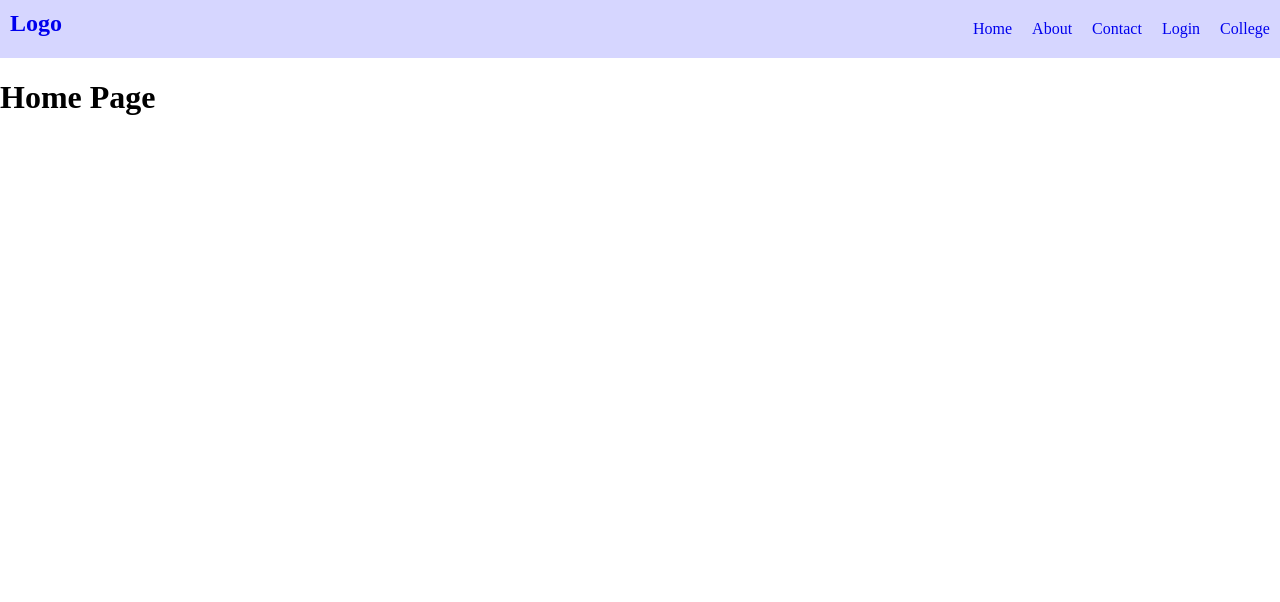
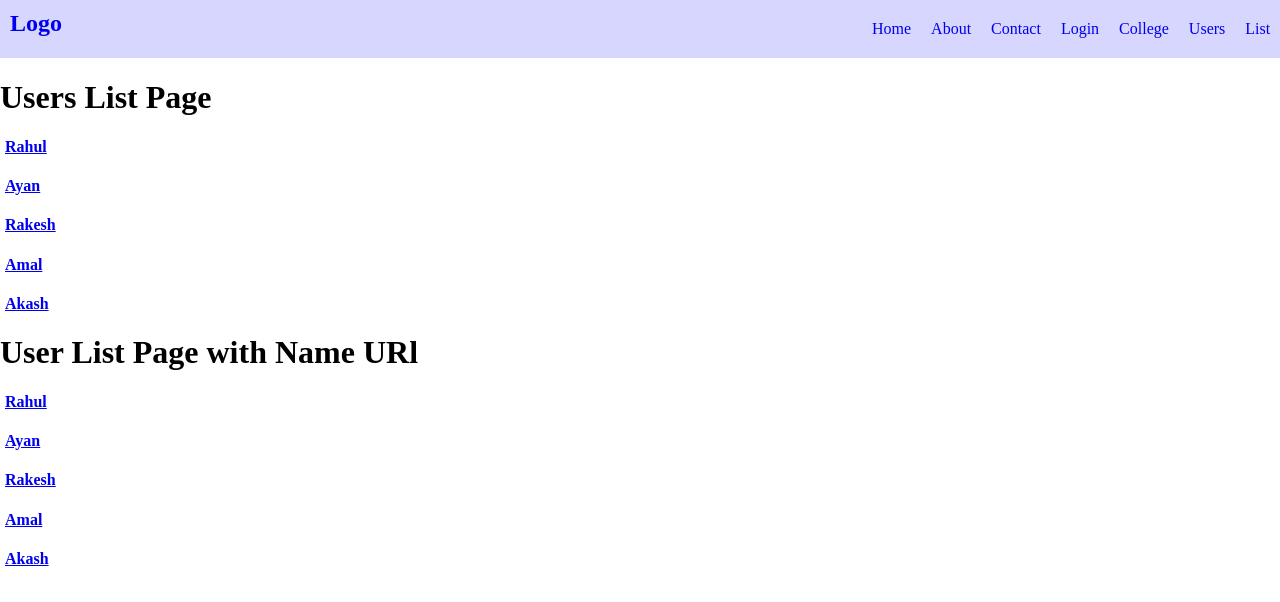
Before and after one commit to Srijan-giri/React_Code_step_by_Step, a React (Vite) app: page /users in a window 1280 px wide. Before the commit this address led to /. Shown: the top 602 px of the page. Built offline with nearby package versions, Linux system fonts and the light colour scheme.

Commit message:
Dynamic Routing and Optional Segment in React

```diff
--- a/public/app.css
+++ b/public/app.css
@@ -17,7 +17,7 @@ body {
     margin: auto;
     justify-content: space-around;
     /* max-width: 100%; */
-    width: 307px;
+    width: 408px;
 }
 
 .header ul li {
--- a/src/App.jsx
+++ b/src/App.jsx
@@ -9,26 +9,52 @@ import College from "./components/College";
 import Student from "./components/Student";
 import Department from "./components/Department";
 import StudentDetails from "./components/StudentDetails";
+import Users from "./components/Users";
+import UserDetails from "./components/UserDetails";
 
 
 function App() {
   return (
     <div>
 
-      <Navbar />
+      {/* <Navbar />    */}
       <Routes>
-        <Route path="/" element={<Home />}>Home</Route>
-        <Route path="/about" element={<About />}></Route>
-        <Route path="/contact" element={<Contact />}>Contact</Route>
-        <Route path="/login" element={<Login />}>Login</Route>
+        <Route element={<Navbar />}>
+          <Route path="/" element={<Home />}>Home</Route>
+          <Route path="/about" element={<About />}></Route>
+          <Route path="/contact" element={<Contact />}>Contact</Route>
+          <Route path="/login" element={<Login />}>Login</Route>
+
+
+          {/* <Route path="/users" element={<Users />}></Route> */}
+
+
+          {/* Optional Segment */}
+          {/* syntax : /users/list? --> so Users compoenent can open on both url */}
+          <Route path="/users/list?" element={<Users />}></Route>
+
+
+          {/* optional segment */}
+          {/* <Route path="/users/:id" element={<UserDetails />}></Route> */}
+          <Route path="/users/:id/:name?" element={<UserDetails />}></Route>
+
+        </Route>
+
         <Route path="/college" element={<College />}>
-          <Route path="student" element={<Student />}></Route>
+          {/* <Route path="student" element={<Student />}></Route> */}
+          <Route index element={<Student />}></Route>
           <Route path="department" element={<Department />}></Route>
           <Route path="student-details" element={<StudentDetails />}></Route>
         </Route>
 
-        <Route path="/*" element={<Navigate to={"/"} />}></Route>
+
+        <Route path="/*" element={<h1>404 Page Not Found</h1>}></Route>
+
+        {/* <Route path="/*" element={<Navigate to={"/"} />}></Route> */}
+
       </Routes>
+
+
 
 
 
--- a/src/components/College.jsx
+++ b/src/components/College.jsx
@@ -6,13 +6,17 @@ function College() {
         <div>
             <h1 style={{ textAlign: 'center' }}>College Page</h1>
             <div className='college'>
-                <NavLink to="student" className='nav-link'>Student</NavLink>
+                {/* <NavLink to="student" className='nav-link'>Student</NavLink> */}
+                <NavLink to="" className='nav-link'>Student</NavLink>
                 <NavLink to="department" className='nav-link'>Department</NavLink>
                 <NavLink to="Student-details" className='nav-link'>Student Details</NavLink>
-                <Outlet/>
 
+                <Outlet />
                 {/*  An <Outlet/> should be used in parent route elements to render their child route elements */}
+                <br />
+                <h4><Link to={'/'}>Back to home page</Link></h4>
             </div>
+
 
 
         </div>
--- a/src/components/Navbar.jsx
+++ b/src/components/Navbar.jsx
@@ -1,8 +1,9 @@
 import React from 'react'
-import { Link } from 'react-router'
+import { Link, Outlet } from 'react-router'
 
 function Navbar() {
     return (
+        <>
             <div className='header'>
                 <div>
                     <Link to={"/"} className='link'> <h2>Logo</h2></Link>
@@ -14,9 +15,13 @@ function Navbar() {
                         <li><Link to={'/contact'} className='link'>Contact</Link></li>
                         <li><Link to={'/login'} className='link'>Login</Link></li>
                         <li><Link to={'/college'} className="link">College</Link></li>
+                        <li><Link to={'/users'} className='link'>Users</Link></li>
+                        <li><Link to={'/users/list'} className='link'>List</Link></li>
                     </ul>
                 </div>
             </div>
+            <Outlet />
+        </>
     )
 }
 
--- /dev/null
+++ b/src/components/UserDetails.jsx
@@ -0,0 +1,19 @@
+import React from 'react'
+import { useParams } from 'react-router'
+
+function UserDetails() {
+
+    const params = useParams();
+    console.log(params);
+    return (
+        <div>
+            <h1>User Details Page</h1>
+            <h2>User Id : {params.id}</h2>
+            {
+                params.name && <h2>User Name : {params.name}</h2>
+            }
+        </div>
+    )
+}
+
+export default UserDetails
--- /dev/null
+++ b/src/components/Users.jsx
@@ -0,0 +1,42 @@
+import React from 'react'
+import { Link } from 'react-router';
+function Users() {
+    const usersData = [
+        { id: 1, name: 'Rahul' },
+        { id: 2, name: 'Ayan' },
+        { id: 3, name: 'Rakesh' },
+        { id: 4, name: 'Amal' },
+        { id: 5, name: 'Akash' }
+    ];
+    return (
+        <div>
+            <div>
+                <h1>Users List Page</h1>
+                <div style={{ marginLeft: '5px' }}>
+                    {
+                        usersData.map((user, index) => (
+                            <div key={index}>
+                                <h4><Link to={'/users/' + user.id}>{user.name}</Link></h4>
+                            </div>
+                        ))
+                    }
+                </div>
+            </div>
+            <div>
+                <h1>User List Page with Name URl</h1>
+                <div style={{ marginLeft: '5px' }}>
+                    {
+                        usersData.map((user, index) => (
+                            <div key={index}>
+                                <h4><Link to={'/users/' + user.id + '/' + user.name}>{user.name}</Link></h4>
+                            </div>
+                        ))
+                    }
+                </div>
+
+            </div >
+        </div>
+    )
+}
+
+export default Users
```
Lines whose indentation alone changed are shown as unchanged.
